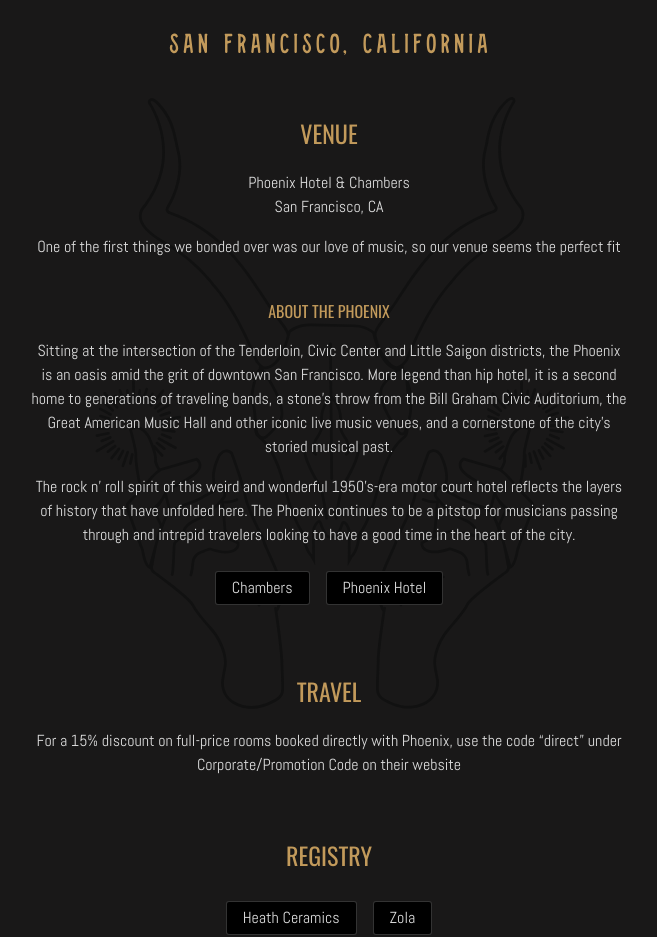
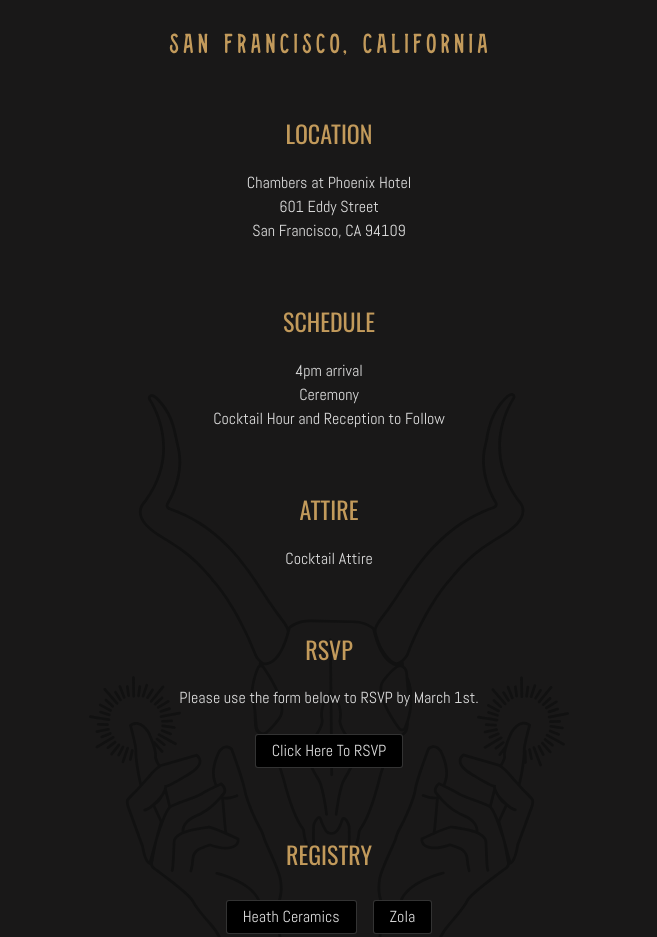
Before and after one commit to brianespinosa/kandb.co, a React (Create React App) app: page / in a window 1280 px wide. Shown: the part 216-1153 px from the top of the page, without its empty margins (311-968 px from the left). Built offline with nearby package versions, Linux system fonts and the light colour scheme.

Commit message:
Update content

```diff
--- a/src/App.js
+++ b/src/App.js
@@ -13,17 +13,55 @@
         </h1>
       </header>
       <main>
-        <h2>Venue</h2>
+        <h2>Location</h2>
         <p>
-          Phoenix Hotel & Chambers
+          Chambers at Phoenix Hotel
           <br />
-          San Francisco, CA
+          601 Eddy Street
+          <br />
+          San Francisco, CA 94109
         </p>
+
+        <h2>Schedule</h2>
+        <p>
+          4pm arrival
+          <br />
+          Ceremony
+          <br />
+          Cocktail Hour and Reception to Follow
+        </p>
+
+        <h2>Attire</h2>
+        <p>Cocktail Attire</p>
+
+        <h2>RSVP</h2>
+        <p>Please use the form below to RSVP by March 1st.</p>
+        <Button
+          content='Click Here To RSVP'
+          href='https://forms.gle/iitNLVPrZsAMp5SG7'
+        />
+
+        <h2>Registry</h2>
+        <Button
+          content='Heath Ceramics'
+          href='https://www.heathceramics.com/apps/giftregistry/registry/83271'
+        />
+        <Button
+          content='Zola'
+          href='http://www.zola.com/registry/kandaceandbrian'
+        />
+
+        <h2>Travel</h2>
+        <p>
+          For a 15% discount on full-price rooms booked directly with Phoenix,
+          use the code “direct” under Corporate/Promotion Code on their website
+        </p>
+
+        <h2>About the Phoenix</h2>
         <p>
           One of the first things we bonded over was our love of music, so our
           venue seems the perfect fit
         </p>
-        <h3>About the Phoenix</h3>
         <p>
           Sitting at the intersection of the Tenderloin, Civic Center and Little
           Saigon districts, the Phoenix is an oasis amid the grit of downtown
@@ -41,22 +79,6 @@
         </p>
         <Button content='Chambers' href='https://chambers-sf.com' />
         <Button content='Phoenix Hotel' href='https://www.phoenixsf.com' />
-
-        <h2>Travel</h2>
-        <p>
-          For a 15% discount on full-price rooms booked directly with Phoenix,
-          use the code “direct” under Corporate/Promotion Code on their website
-        </p>
-
-        <h2>Registry</h2>
-        <Button
-          content='Heath Ceramics'
-          href='https://www.heathceramics.com/apps/giftregistry/registry/83271'
-        />
-        <Button
-          content='Zola'
-          href='http://www.zola.com/registry/kandaceandbrian'
-        />
       </main>
     </div>
   );
```
Also changed, not shown: public/robots.txt.
